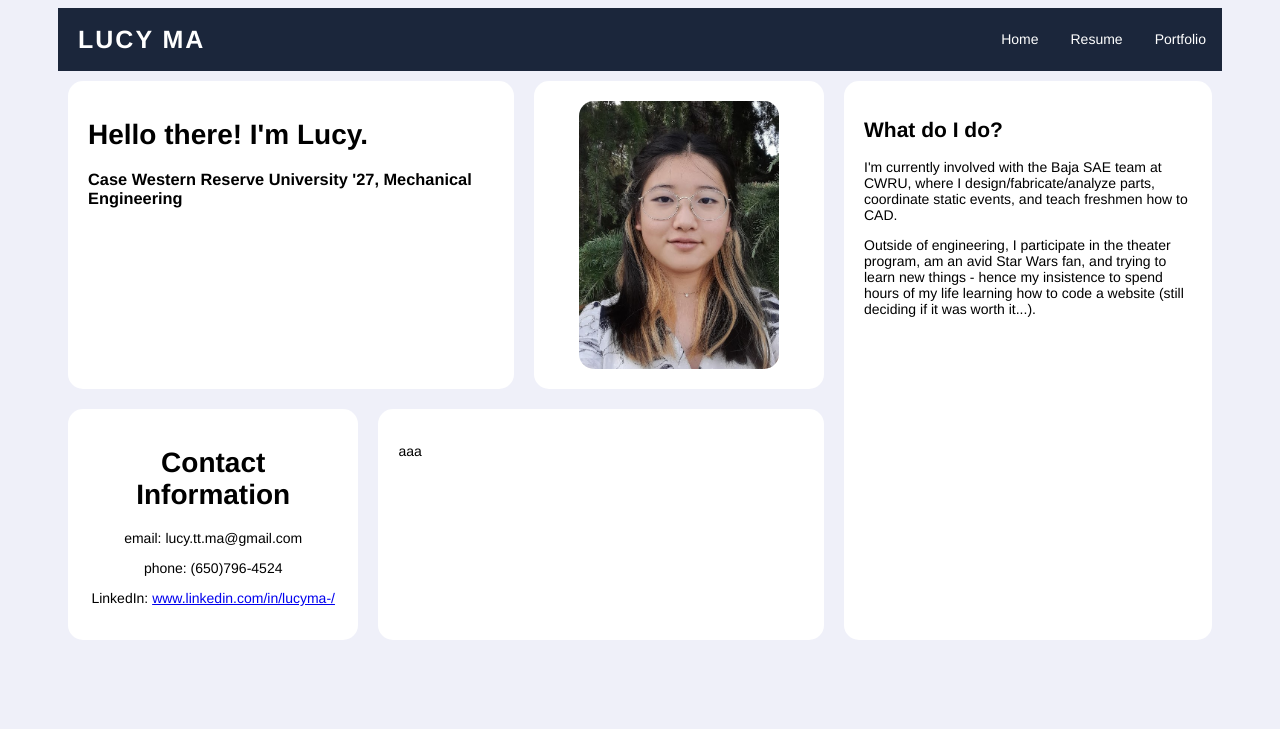
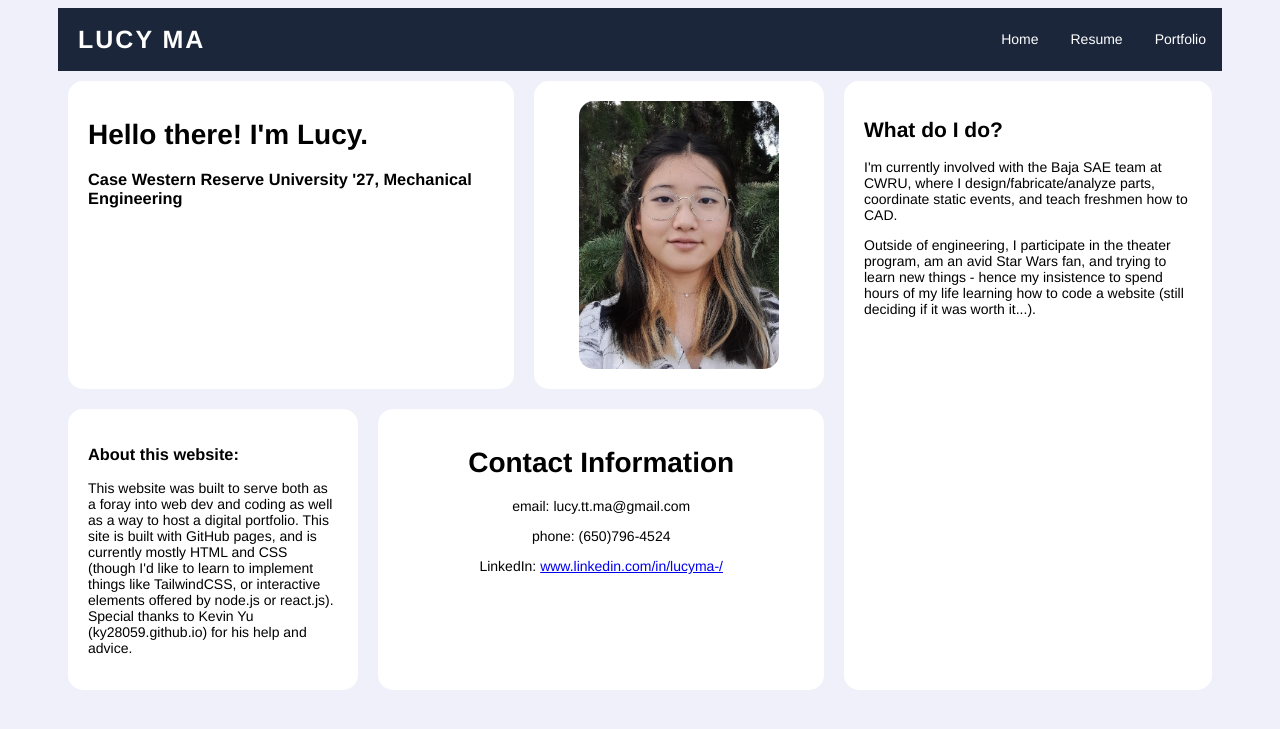
Before and after one commit to lucyttma/lucyttma.github.io, a Jekyll site: the page built from index.html, in a window 1280 px wide. Shown: the top 729 px of the page. Built offline with Jekyll 4.4.1, drawn with Linux system fonts in a browser that asks for light colours.

Commit message:
Update index.html

```diff
--- a/index.html
+++ b/index.html
@@ -16,6 +16,12 @@ title: Home
   </div>
 
   <div class="home_wrapper_lower">
+
+    <div class="div-hcard">
+      <h3> About this website: </h3>
+      <p> This website was built to serve both as a foray into web dev and coding as well as a way to host a digital portfolio. This site is built with GitHub pages, and is currently mostly HTML and CSS (though I'd like to learn to implement things like TailwindCSS, or interactive elements offered by node.js or react.js). Special thanks to Kevin Yu (ky28059.github.io) for his help and advice. </p>
+    </div>
+
     <div class="div-hcard" style="text-align: center">
       <h1> Contact Information </h1>
       <p> email:  lucy.tt.ma@gmail.com </p>
@@ -24,9 +30,6 @@ title: Home
       </a></p>
     </div>
 
-    <div class="div-hcard">
-      <p> aaa </p>
-    </div>
   </div>
 </div>
 
```
